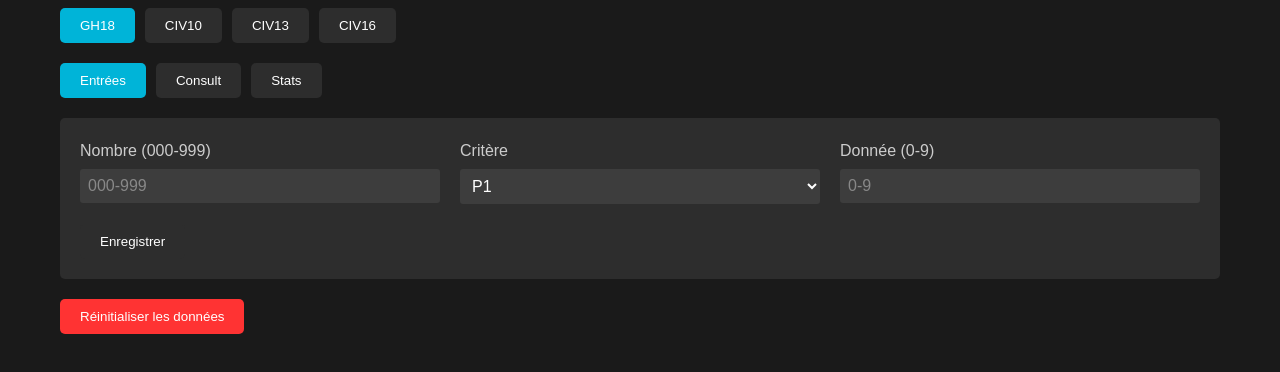
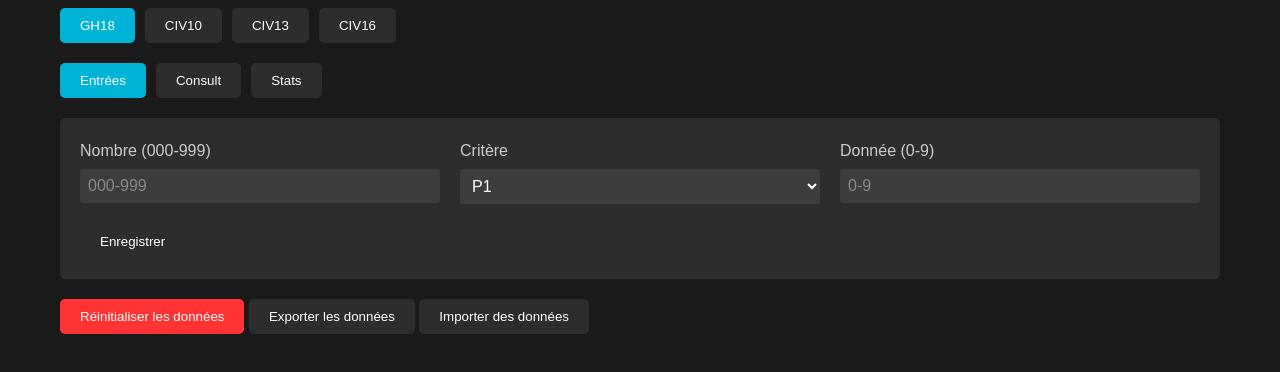
Before and after one commit to beniskossi/Numero, a plain HTML site: page index.html in a window 1280 px wide. Shown: the part 96-468 px from the top of the page. Drawn offline with Linux system fonts and the light colour scheme.

Commit message:
Update index.html

```diff
--- a/index.html
+++ b/index.html
@@ -70,6 +70,9 @@
         </section>
 
         <button id="resetData" class="reset-btn">Réinitialiser les données</button>
+        <button id="exportData" class="export-btn">Exporter les données</button>
+        <button id="importData" class="import-btn">Importer des données</button>
+        <input type="file" id="importFile" accept=".json" style="display: none;">
     </div>
 
     <script src="/Numero/app.js"></script>
```
